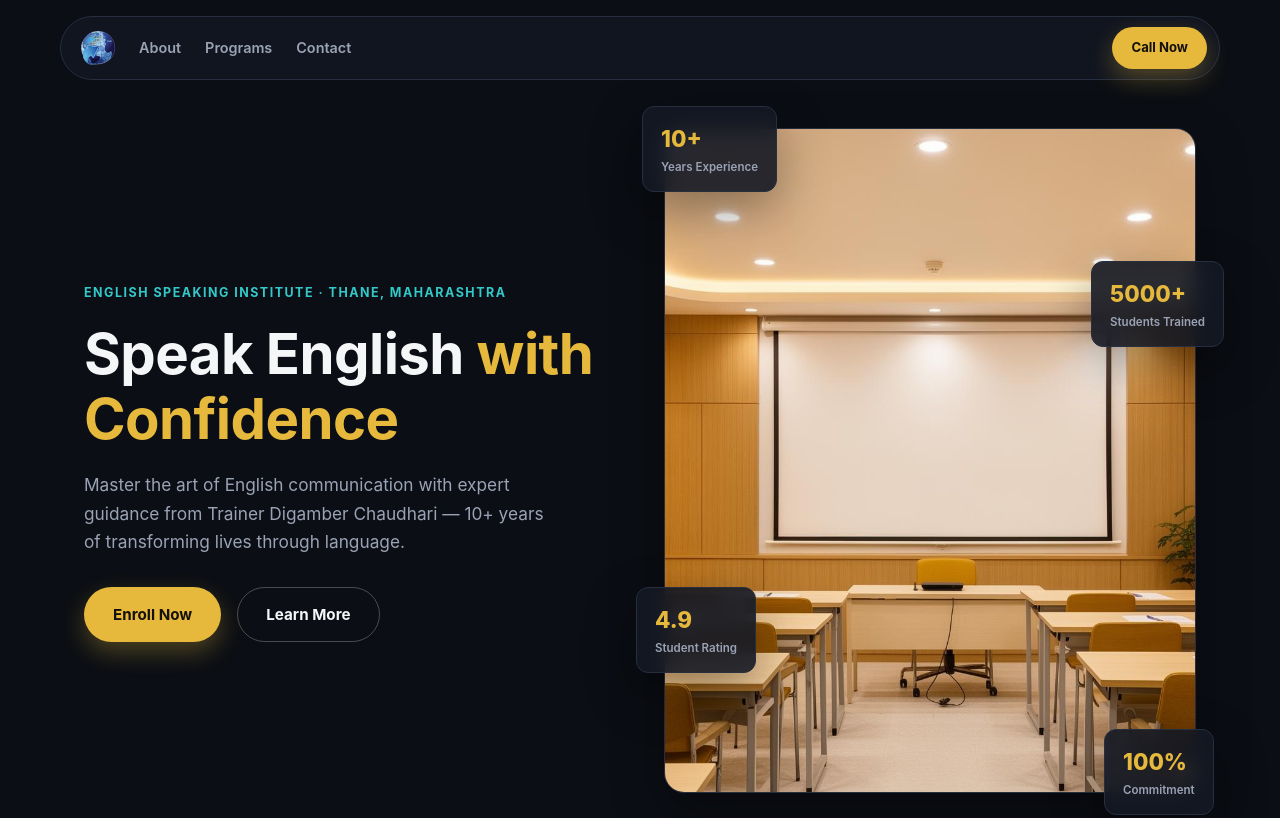
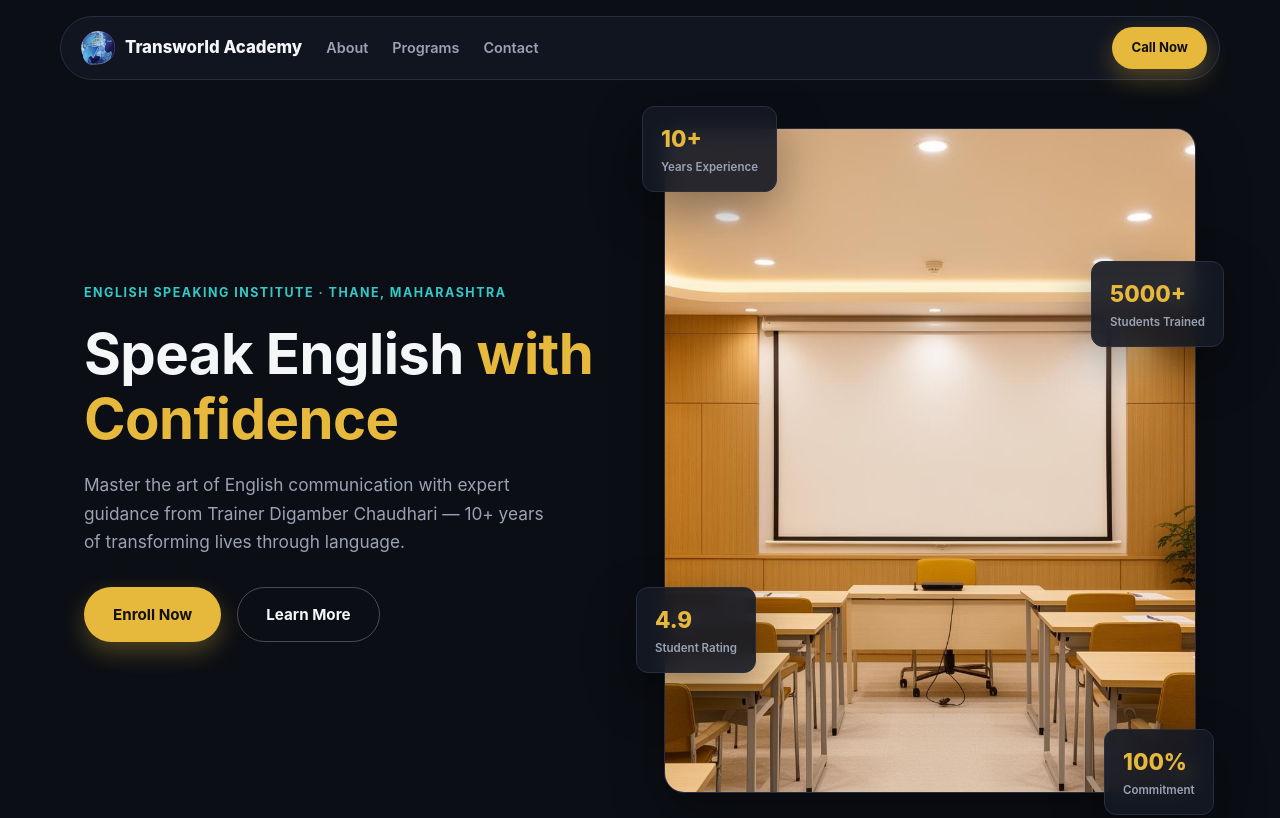
Before and after one commit to dc9575-droid/claude-static-site-test, a plain HTML site: page index.html in a window 1280 px wide. Shown: the top 818 px of the page. Drawn offline with Linux system fonts and the light colour scheme.

Commit message:
Add brand name next to logo; remove program numbering

```diff
--- a/index.html
+++ b/index.html
@@ -14,6 +14,7 @@
   <div class="nav-pill">
     <a class="brand" href="#top">
       <img src="assets/logo.png" alt="Transworld Academy logo">
+      <span class="brand-name">Transworld Academy</span>
     </a>
     <nav class="main-nav">
       <a href="#about">About</a>
@@ -117,7 +118,6 @@
 
       <div class="cards three-up">
         <article class="program-card">
-          <span class="program-index">01</span>
           <span class="card-icon">🏅</span>
           <h3>Interview Preparation</h3>
           <p>Crack interviews with polished communication skills and professional vocabulary.</p>
@@ -127,7 +127,6 @@
 
         <article class="program-card featured">
           <span class="popular-ribbon">Most Popular</span>
-          <span class="program-index">02</span>
           <span class="card-icon">📖</span>
           <h3>Spoken English</h3>
           <p>Build fluency, pronunciation, and confidence in everyday English conversations.</p>
@@ -136,7 +135,6 @@
         </article>
 
         <article class="program-card">
-          <span class="program-index">03</span>
           <span class="card-icon">🕐</span>
           <h3>Personality Development</h3>
           <p>Enhance your overall presentation, body language, and public speaking abilities.</p>
@@ -171,6 +169,7 @@
   <div class="container footer-inner">
     <a class="brand" href="#top">
       <img src="assets/logo.png" alt="Transworld Academy logo">
+      <span class="brand-name">Transworld Academy</span>
     </a>
     <p>&copy; 2026 Transworld Academy. All rights reserved.</p>
   </div>
--- a/styles.css
+++ b/styles.css
@@ -139,11 +139,25 @@ img {
   padding: 10px 12px 10px 20px;
 }
 
+.brand {
+  display: flex;
+  align-items: center;
+  gap: 10px;
+  text-decoration: none;
+}
+
 .brand img {
   width: 34px;
   height: 34px;
   object-fit: contain;
   border-radius: 8px;
+}
+
+.brand-name {
+  font-weight: 800;
+  font-size: 1.05rem;
+  color: var(--text);
+  white-space: nowrap;
 }
 
 .main-nav {
```
